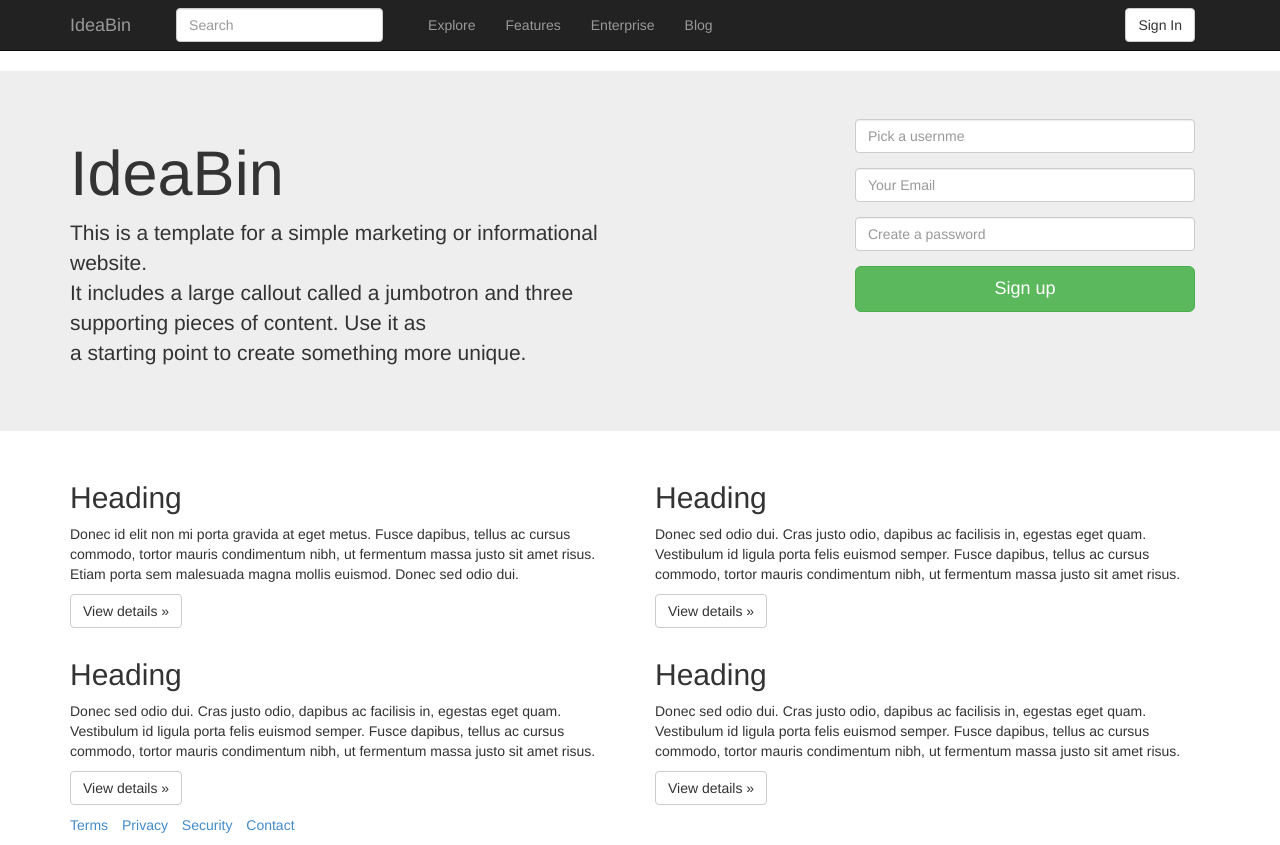
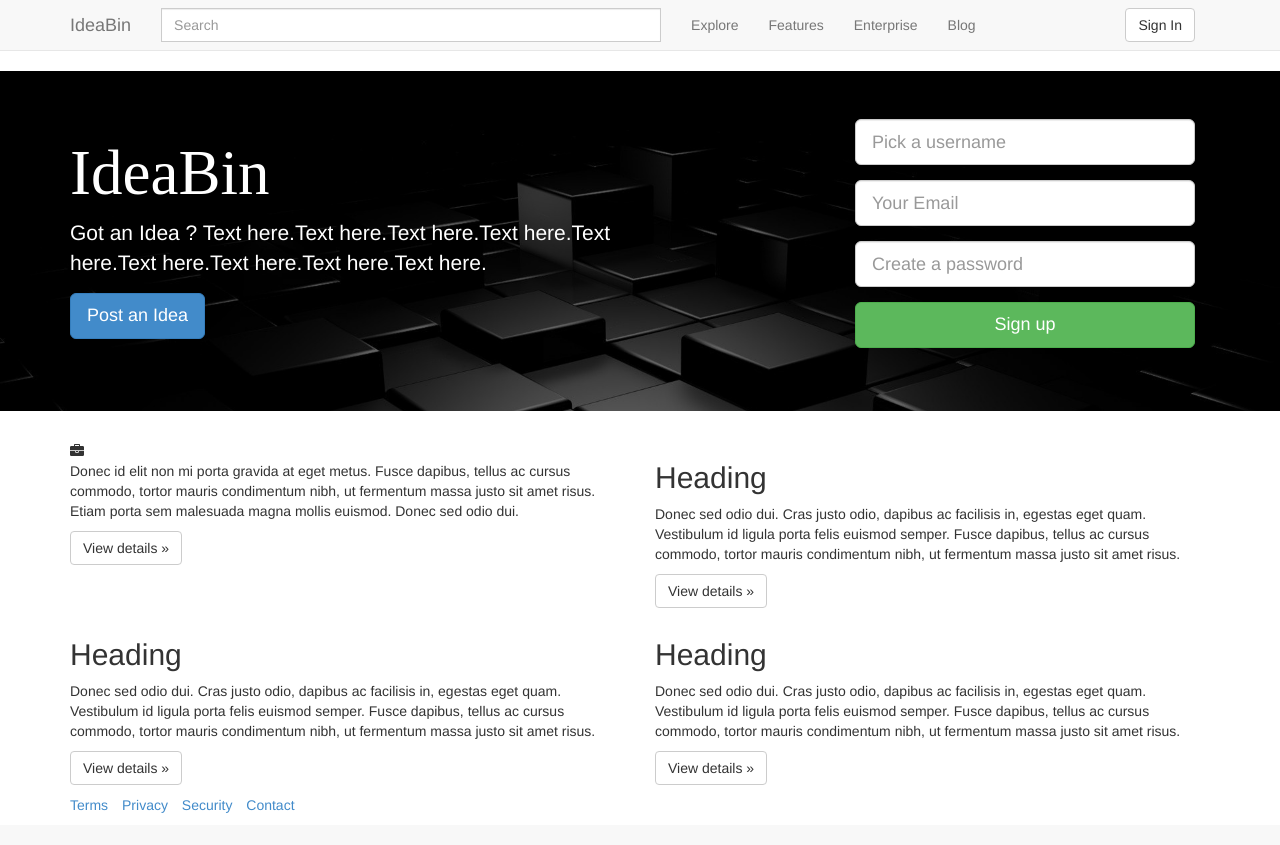
Before and after one commit to prerit2010/web-frontend, a Flask app: page / in a window 1280 px wide. After the commit the page ends 813 px from the top, so only its background shows below. Run offline with Flask 2, Linux system fonts and the light colour scheme; style sheets or scripts are compiled from the project's sources; parts of the project's set-up code (start-up, migrations or seed data) failed here and were passed over; some libraries are stand-ins or nearby versions.

Commit message:
Home Page

```diff
--- a/frontend/templates/base.html
+++ b/frontend/templates/base.html
@@ -12,7 +12,7 @@
   </head>
   <body>
 
-  <div class="navbar navbar-inverse navbar-static-top" role="navigation">
+  <div class="navbar navbar-default navbar-static-top" role="navigation">
       <div class="container">
         <div class="navbar-header">
           <button type="button" class="navbar-toggle collapsed" data-toggle="collapse" data-target=".navbar-collapse">
@@ -24,13 +24,27 @@
           <a class="navbar-brand" href="#">IdeaBin</a>
         </div>
         <div class="navbar-collapse collapse">
-          <form class="navbar-form navbar-left" role="form">
 
-            <div class="col-xs-4">
-              <input type="text" placeholder="Search" class="form-control">
-            </div>
 
-          </form>
+          <form class="navbar-form navbar-left form-inline" id="search" role="search">
+
+                            <div class="form-group-group">
+                                <div class="input-group" style="width: 500px">
+                                    <input type="text" class="form-control" placeholder="Search">
+
+                                </div>
+                            </div> <!-- END form group div -->
+
+                        </form> <!-- END search bar form -->
+
+
+
+
+
+
+
+
+
           <form class="navbar-form navbar-right" role="form">
             <div class="form-group">
               <button type="button" class="btn btn-default">Sign In</button>
--- a/frontend/templates/index.html
+++ b/frontend/templates/index.html
@@ -5,29 +5,30 @@
 
 </HEAD>
 <body>
-  <!-- <h1>lflrjfrfjwfkj</h1> -->
 
-  <div class="jumbotron">
+
+  <div class="jumbotron" style="background-image: url({{ url_for('static', filename='img/cubes.jpg') }}); background-size: 100%;">
   <div class= "container">
     <div class="row">
       <div class="col-md-6" >
-        <h1>IdeaBin</h1>
-        <p>This is a template for a simple marketing or informational website.<br /> It includes a large callout called a jumbotron and three <br /> supporting pieces of content. Use it as <br/>a starting point to create something more unique.</p>
+        <h1 style="font-family : forte; color : white ;">IdeaBin</h1>
+        <p style="color : white">Got an Idea ? Text here.Text here.Text here.Text here.Text here.Text here.Text here.Text here.Text here.</p>
+        <button type="button" class="btn btn-primary btn-lg">Post an Idea</button>
       </div>
       <div class = "col-md-6">
 
         <form role="form" class = "form-group">
 
           <div class="form-group col-xs-8 pull-right">
-            <input type="text" class="form-control" id="username" placeholder="Pick a usernme">
+            <input type="text" class="form-control input-lg" id="username" placeholder="Pick a username">
           </div>
 
           <div class="form-group col-xs-8 pull-right">
-            <input type="email" class="form-control" id="email" placeholder="Your Email">
+            <input type="email" class="form-control input-lg" id="email" placeholder="Your Email">
           </div>
 
           <div class="form-group col-xs-8 pull-right">
-            <input type="password" class="form-control" id="password" placeholder="Create a password">
+            <input type="password" class="form-control input-lg" id="password" placeholder="Create a password">
           </div>
 
 
@@ -48,7 +49,8 @@
       <div class="row">
 
         <div class="col-md-6">
-          <h2>Heading</h2>
+          <i class="fa fa-briefcase"></i>
+
           <p>Donec id elit non mi porta gravida at eget metus. Fusce dapibus, tellus ac cursus commodo, tortor mauris condimentum nibh, ut fermentum massa justo sit amet risus. Etiam porta sem malesuada magna mollis euismod. Donec sed odio dui. </p>
           <p><a class="btn btn-default" href="#" role="button">View details &raquo;</a></p>
        </div>
```
Also changed, not shown: frontend/static/img/cubes.jpg (added), frontend/static/img/jumbo.jpg (added).
